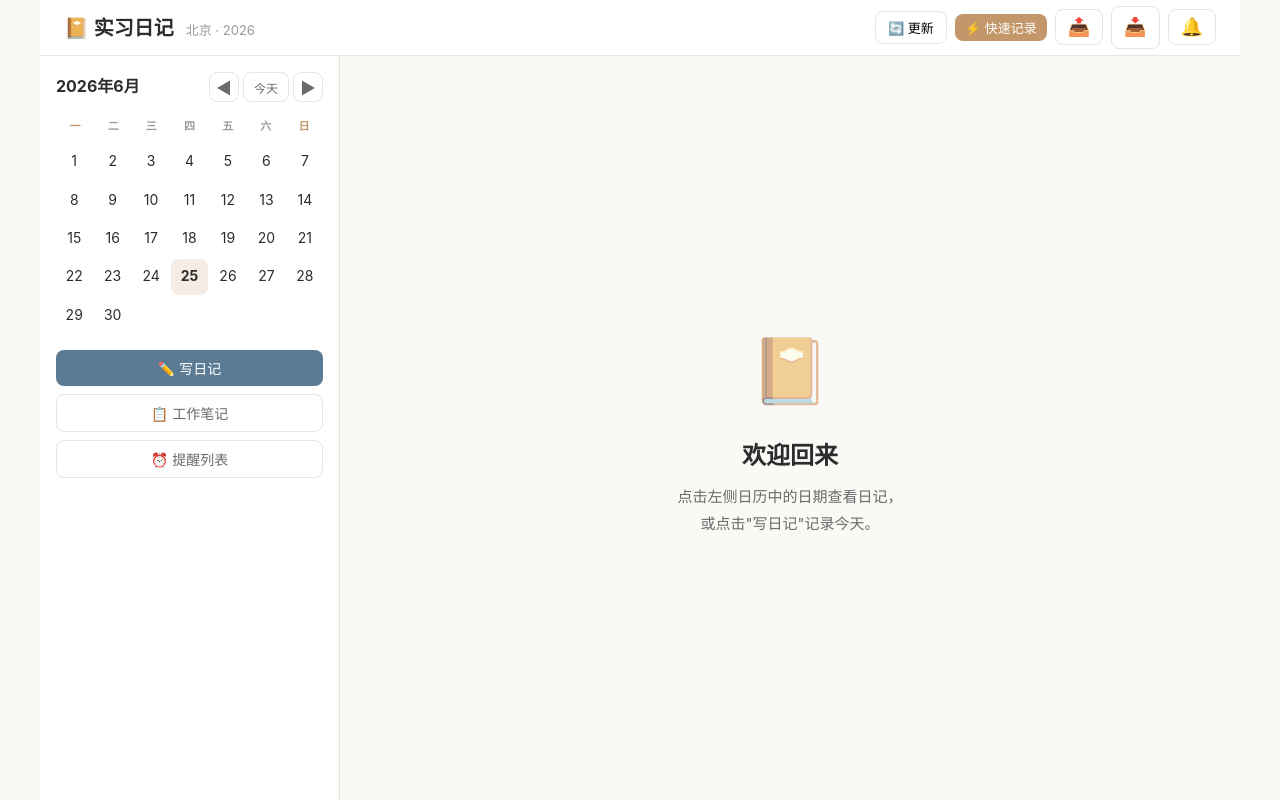
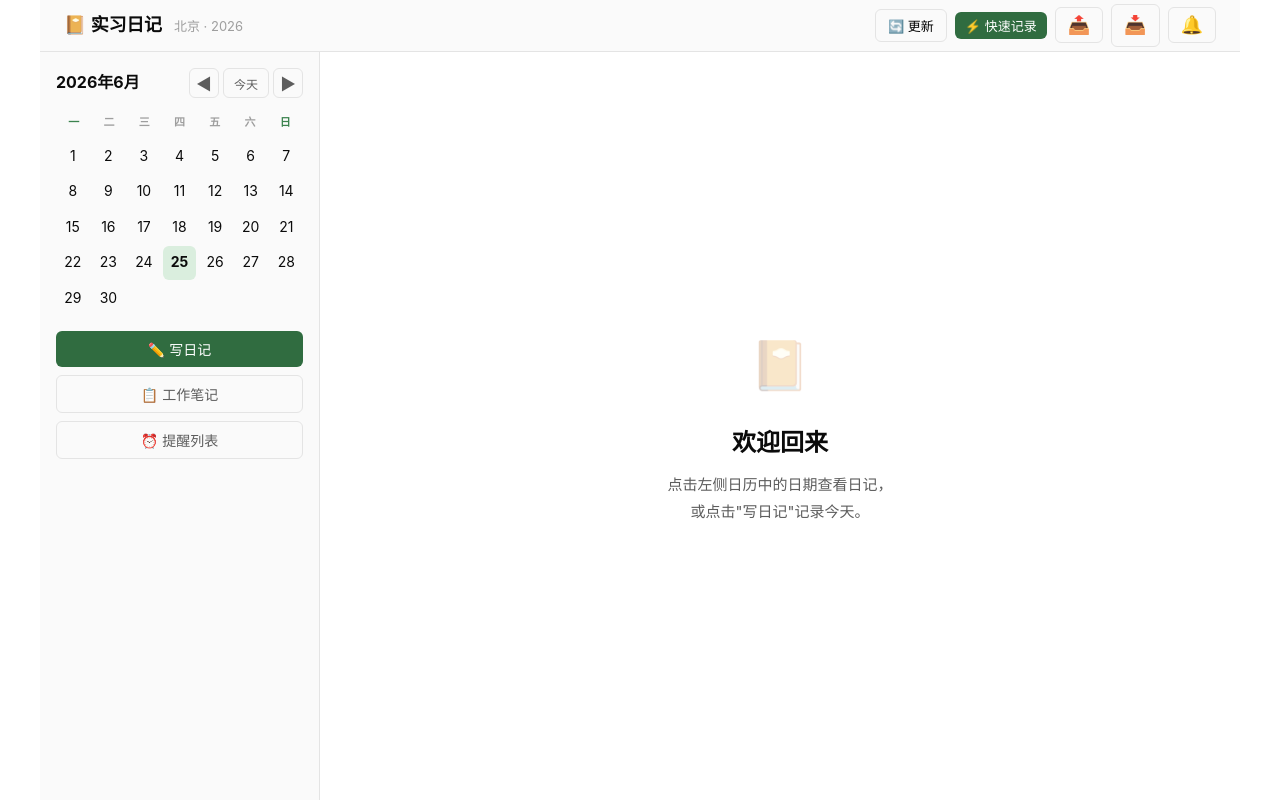
Before and after one commit to Exinrrrr/diary-app, a Flask app: page / in a window 1280 px wide. Run offline with Flask 3, Linux system fonts and the light colour scheme; data that the repository does not hold is empty; some libraries are stand-ins or nearby versions.

Commit message:
极简风格重设计：纯白+苔绿配色，改进字体层级

```diff
--- a/static/css/components.css
+++ b/static/css/components.css
@@ -28,12 +28,12 @@
 }
 
 .btn-accent {
-    background: var(--color-accent);
+    background: var(--color-primary);
     color: #fff;
 }
 
 .btn-accent:hover {
-    background: #b3885e;
+    background: var(--color-primary-dark);
 }
 
 .btn-outline {
--- a/static/css/entry.css
+++ b/static/css/entry.css
@@ -85,12 +85,12 @@
 }
 
 .entry-content h2 {
-    font-size: 18px;
-    font-weight: 700;
-    margin-top: 24px;
+    font-size: 17px;
+    font-weight: 600;
+    margin-top: 28px;
     margin-bottom: 8px;
     color: var(--color-text);
-    padding-bottom: 4px;
+    padding-bottom: 6px;
     border-bottom: 1px solid var(--color-border);
 }
 
--- a/static/css/main.css
+++ b/static/css/main.css
@@ -1,31 +1,32 @@
 /* === CSS 变量 === */
 :root {
-    --color-bg: #faf9f6;
-    --color-surface: #ffffff;
-    --color-primary: #5b7b94;
-    --color-primary-light: #e8eff4;
-    --color-primary-dark: #4a6a82;
-    --color-accent: #c4976b;
-    --color-accent-light: #f5ede4;
-    --color-text: #2c2c2c;
-    --color-text-secondary: #6b6b6b;
-    --color-text-muted: #999999;
-    --color-border: #e8e4df;
-    --color-danger: #c44b4b;
-    --color-danger-light: #fce8e8;
-    --color-success: #6b9b6b;
+    /* 纯白背景 + 近黑文字 */
+    --color-bg: oklch(1 0 0);
+    --color-surface: oklch(0.985 0 0);
+    --color-primary: oklch(0.48 0.095 150);
+    --color-primary-light: oklch(0.92 0.025 150);
+    --color-primary-dark: oklch(0.38 0.085 150);
+    --color-accent: oklch(0.55 0.11 150);
+    --color-accent-light: oklch(0.93 0.03 150);
+    --color-text: oklch(0.15 0 0);
+    --color-text-secondary: oklch(0.48 0 0);
+    --color-text-muted: oklch(0.7 0 0);
+    --color-border: oklch(0.92 0 0);
+    --color-danger: oklch(0.5 0.18 20);
+    --color-danger-light: oklch(0.95 0.02 20);
+    --color-success: oklch(0.52 0.12 150);
 
     --font-sans: -apple-system, BlinkMacSystemFont, "PingFang SC", "Hiragino Sans GB", "Microsoft YaHei", sans-serif;
     --font-mono: "SF Mono", "Fira Code", "Cascadia Code", monospace;
 
-    --radius: 8px;
-    --radius-lg: 12px;
-    --shadow-sm: 0 1px 3px rgba(0,0,0,0.06);
-    --shadow-md: 0 4px 12px rgba(0,0,0,0.08);
-    --shadow-lg: 0 12px 32px rgba(0,0,0,0.12);
+    --radius: 6px;
+    --radius-lg: 10px;
+    --shadow-sm: 0 1px 2px rgba(0,0,0,0.04);
+    --shadow-md: 0 1px 3px rgba(0,0,0,0.06), 0 4px 12px rgba(0,0,0,0.04);
+    --shadow-lg: 0 2px 4px rgba(0,0,0,0.04), 0 12px 28px rgba(0,0,0,0.08);
 
-    --sidebar-width: 300px;
-    --header-height: 56px;
+    --sidebar-width: 280px;
+    --header-height: 52px;
 }
 
 /* === 全局重置 === */
@@ -62,6 +63,16 @@ a {
     background: var(--color-bg);
 }
 
+/* === 链接 === */
+a {
+    color: var(--color-primary);
+    text-decoration: none;
+    transition: color 0.15s;
+}
+a:hover {
+    color: var(--color-primary-dark);
+}
+
 /* === 顶部导航 === */
 .app-header {
     display: flex;
@@ -81,9 +92,10 @@ a {
 }
 
 .app-title {
-    font-size: 20px;
-    font-weight: 700;
+    font-size: 18px;
+    font-weight: 600;
     color: var(--color-text);
+    letter-spacing: -0.01em;
 }
 
 .app-subtitle {
@@ -197,9 +209,9 @@ a {
 }
 
 .welcome-icon {
-    font-size: 64px;
-    margin-bottom: 16px;
-    opacity: 0.6;
+    font-size: 48px;
+    margin-bottom: 20px;
+    opacity: 0.3;
 }
 
 .welcome-card h2 {
--- a/templates/index.html
+++ b/templates/index.html
@@ -138,12 +138,12 @@
     </div>
 
     <!-- 脚本 -->
-    <script src="/static/js/utils.js?v=11"></script>
-    <script src="/static/js/api.js?v=11"></script>
-    <script src="/static/js/calendar.js?v=11"></script>
-    <script src="/static/js/entry.js?v=11"></script>
-    <script src="/static/js/notes.js?v=11"></script>
-    <script src="/static/js/reminders.js?v=11"></script>
-    <script src="/static/js/app.js?v=11"></script>
+    <script src="/static/js/utils.js?v=12"></script>
+    <script src="/static/js/api.js?v=12"></script>
+    <script src="/static/js/calendar.js?v=12"></script>
+    <script src="/static/js/entry.js?v=12"></script>
+    <script src="/static/js/notes.js?v=12"></script>
+    <script src="/static/js/reminders.js?v=12"></script>
+    <script src="/static/js/app.js?v=12"></script>
 </body>
 </html>
```
Also changed, not shown: PRODUCT.md (added, +36 -0 lines).
